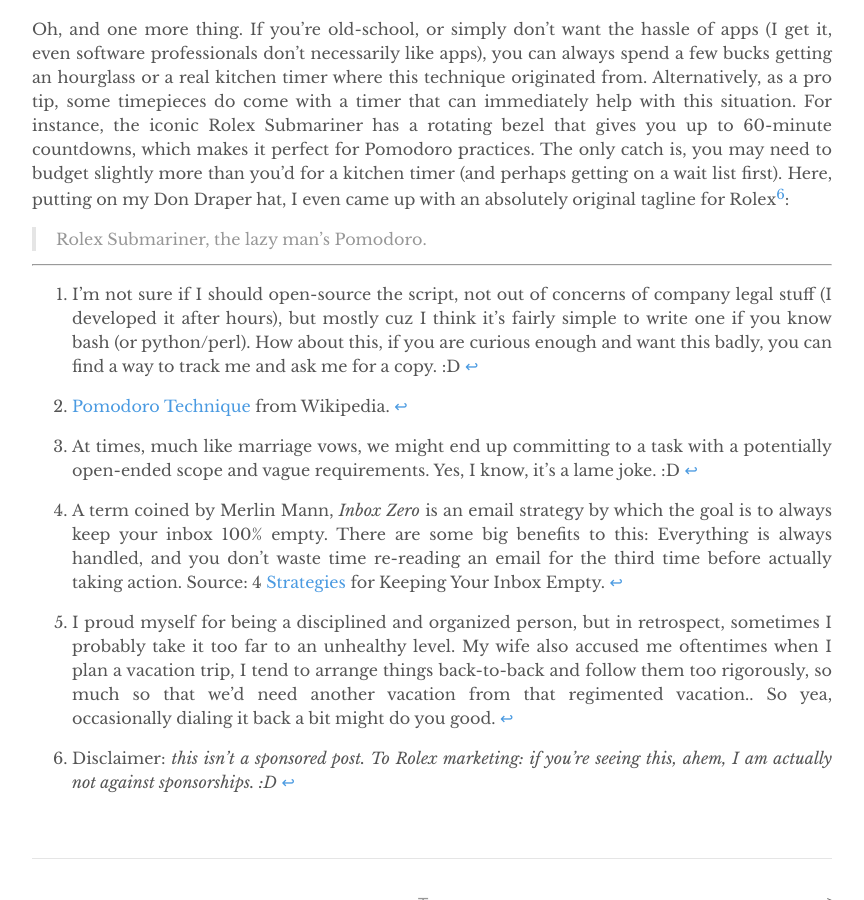
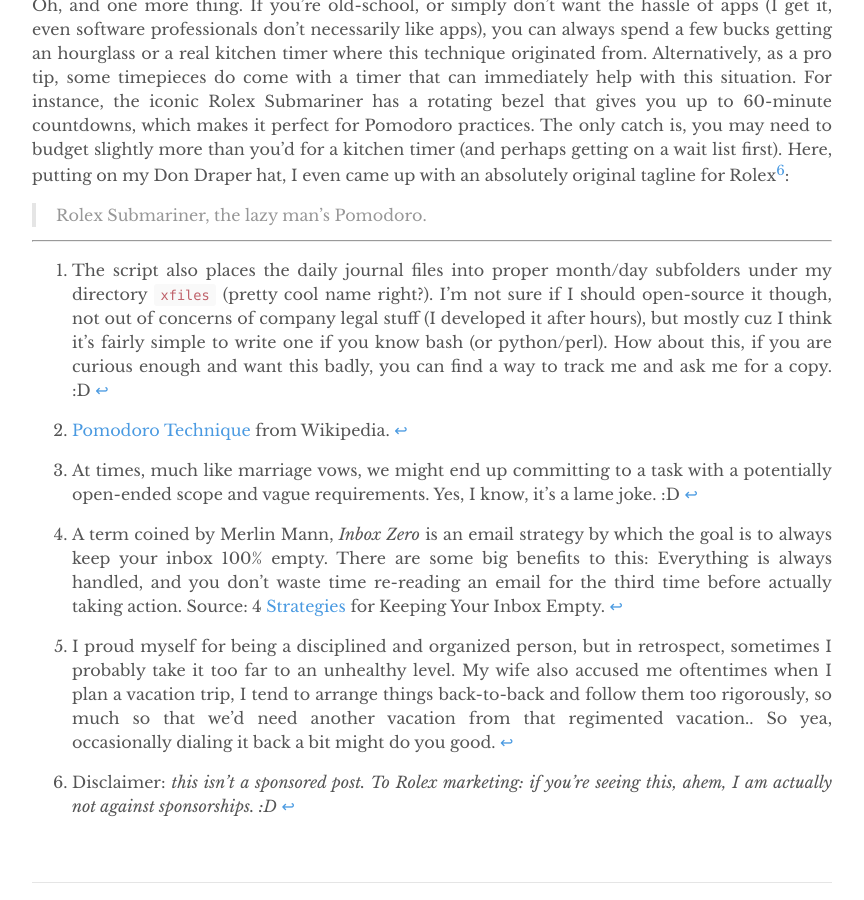
Before and after one commit to yuexiaofeng/yuexiaofeng.github.io, a Jekyll site: the page built from _posts/2024-03-11-pomodoro.md, in a window 1280 px wide and 900 px high, scrolled down 2445 px. Shown: the whole window, without its empty margins (208-1072 px from the left). Built offline with Jekyll 4.4.1, drawn with Linux system fonts in a browser that asks for light colours; some of the changed text lies outside the part shown.

Commit message:
updated pomodoro post

```diff
--- a/_posts/2024-03-11-pomodoro.md
+++ b/_posts/2024-03-11-pomodoro.md
@@ -52,7 +52,7 @@ Oh, and one more thing. If you’re old-school, or simply don't want the hassle
 > Rolex Submariner, the lazy man’s Pomodoro.
 
 ---
-[^fn1]: I’m not sure if I should open-source the script, not out of concerns of company legal stuff (I developed it after hours), but mostly cuz I think it’s fairly simple to write one if you know bash (or python/perl). How about this, if you are curious enough and want this badly, you can find a way to track me and ask me for a copy. :D
+[^fn1]: The script also places the daily journal files into proper month/day subfolders under my directory `xfiles` (pretty cool name right?). I’m not sure if I should open-source it though, not out of concerns of company legal stuff (I developed it after hours), but mostly cuz I think it’s fairly simple to write one if you know bash (or python/perl). How about this, if you are curious enough and want this badly, you can find a way to track me and ask me for a copy. :D
 [^fn2]: [Pomodoro Technique](https://en.wikipedia.org/wiki/Pomodoro_Technique){:target="_blank"} from Wikipedia.
 [^fn3]: At times, much like marriage vows, we might end up committing to a task with a potentially open-ended scope and vague requirements. Yes, I know, it's a lame joke. :D
 [^fn4]: A term coined by Merlin Mann, *Inbox Zero* is an email strategy by which the goal is to always keep your inbox 100% empty. There are some big benefits to this: Everything is always handled, and you don’t waste time re-reading an email for the third time before actually taking action. Source: 4 [Strategies](https://www.themuse.com/advice/4-strategies-for-keeping-your-inbox-empty-which-one-is-right-for-you){:target="_blank"} for Keeping Your Inbox Empty.
```
Also changed, not shown: other parts of _posts/2024-03-11-pomodoro.md (+1 -1 lines).
